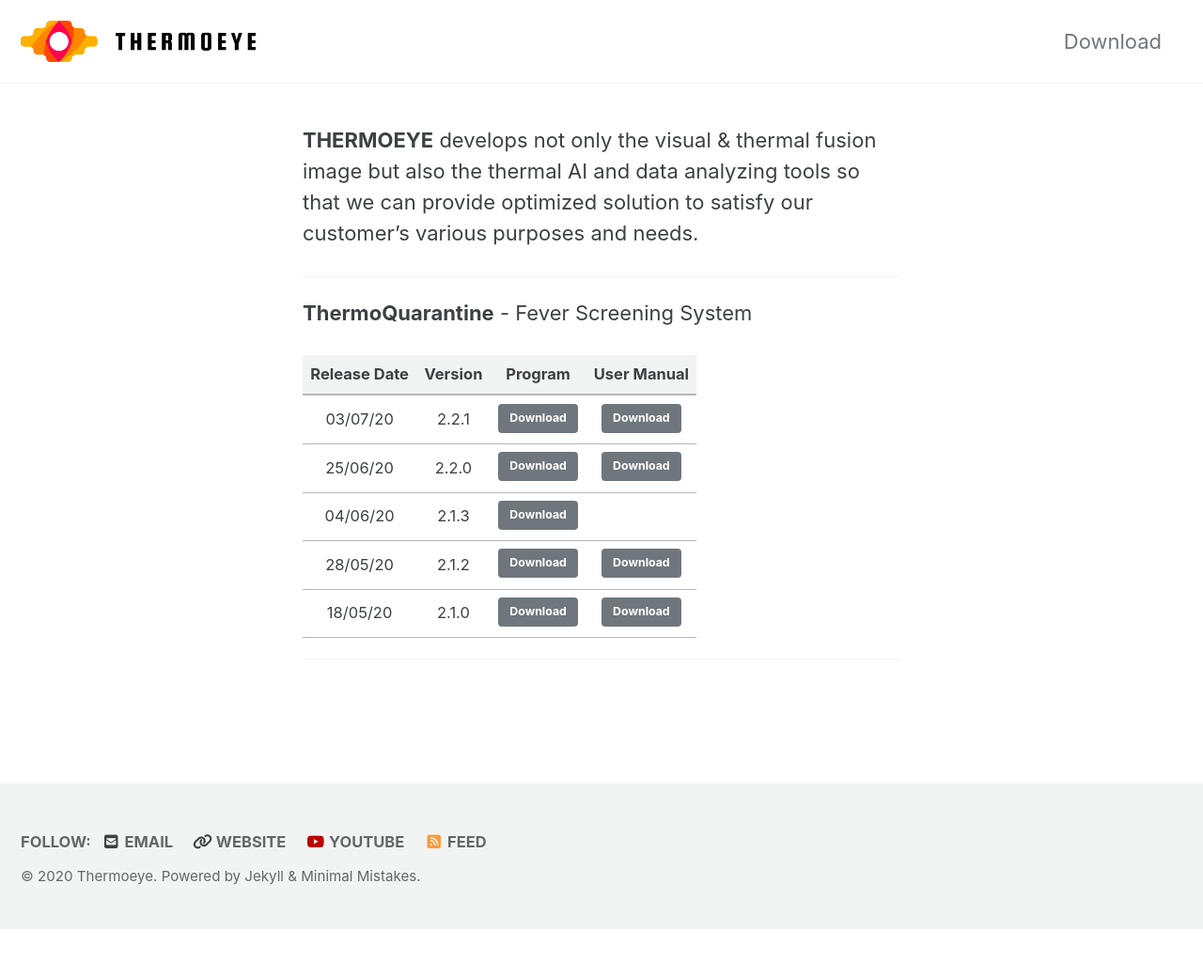
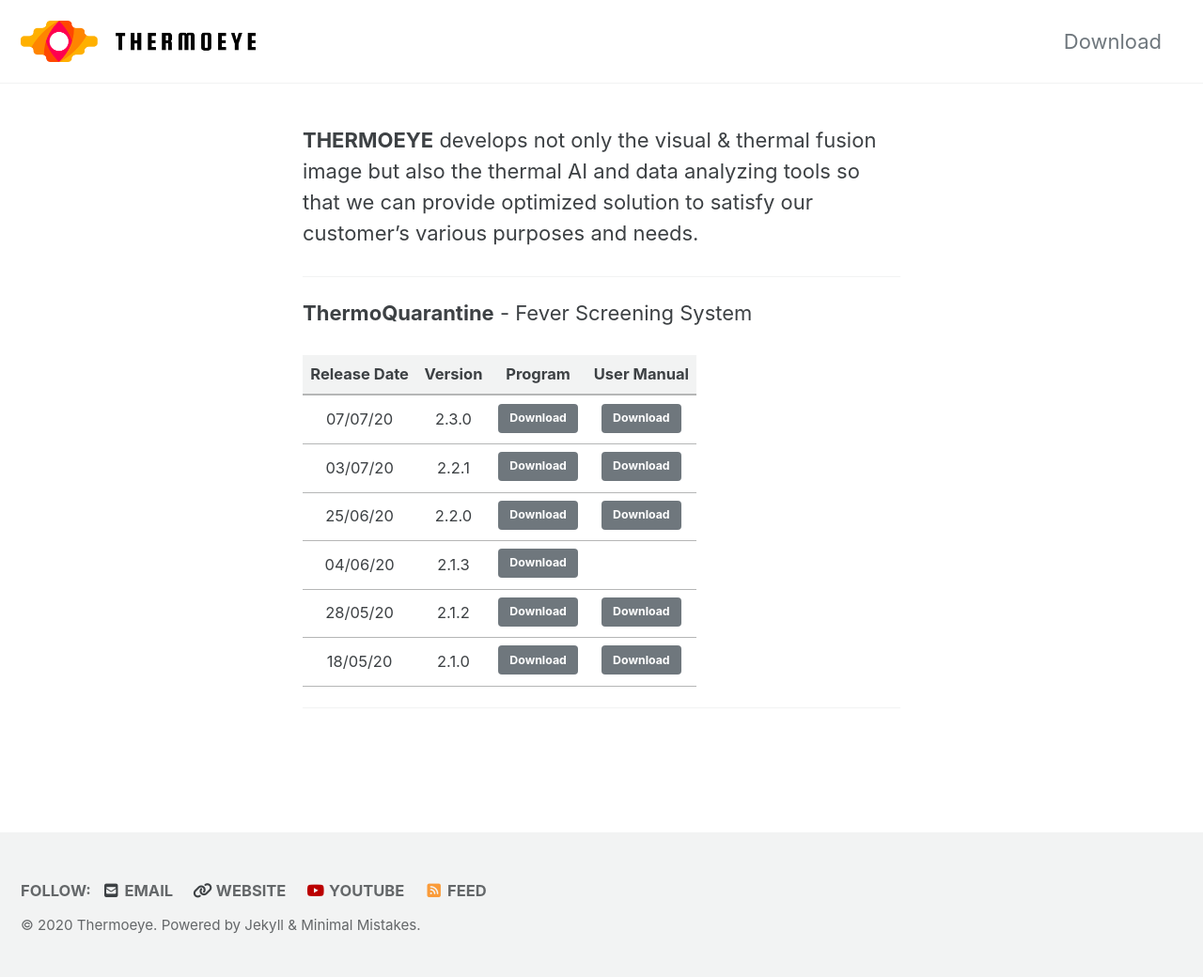
Before and after one commit to ThermoEye/ThermoEye.github.io, a Jekyll site: the page built from _pages/download.md, in a window 1280 px wide. Shown: the whole page at 94% size. Built offline with Jekyll 4.4.1, drawn with Linux system fonts in a browser that asks for light colours; cached includes are drawn as plain includes; nearby versions of some CDN libraries; before the commit the page ends 989 px from its top, so only the background shows below that.

Commit message:
Upload 2.3.0 Setup File

```diff
--- a/_pages/download.md
+++ b/_pages/download.md
@@ -19,6 +19,7 @@
 
 | Release Date | Version | Program | User Manual |
 |:---------:|:---------:|:---------:|:---------:|
+| 07/07/20 | 2.3.0 | <a href="https://docs.google.com/uc?export=download&id=1f10p2mxVAbzgqInJP5WpAVXT0NJ0kNFc" class="btn btn--primary">Download</a> | <a href="https://docs.google.com/uc?export=download&id=1uk9fDWnQ9EgRp40JBxRrMgcRdpCUlzf0" class="btn btn--primary">Download</a> |
 | 03/07/20 | 2.2.1 | <a href="https://docs.google.com/uc?export=download&id=1MvOugKYWZHy-cP-1utPxnR3rnZFjHqPc" class="btn btn--primary">Download</a> | <a href="https://docs.google.com/uc?export=download&id=1uk9fDWnQ9EgRp40JBxRrMgcRdpCUlzf0" class="btn btn--primary">Download</a> |
 | 25/06/20 | 2.2.0 | <a href="https://docs.google.com/uc?export=download&id=1cwPfPzumMxdEOPFG6CFGCmQVahlJOc5E" class="btn btn--primary">Download</a> | <a href="https://docs.google.com/uc?export=download&id=1uk9fDWnQ9EgRp40JBxRrMgcRdpCUlzf0" class="btn btn--primary">Download</a> |
 | 04/06/20 | 2.1.3 | <a href="https://docs.google.com/uc?export=download&id=1mxCbizQ-pfslYagtBI_7qYO_n-amVQsk" class="btn btn--primary">Download</a> | |
```
